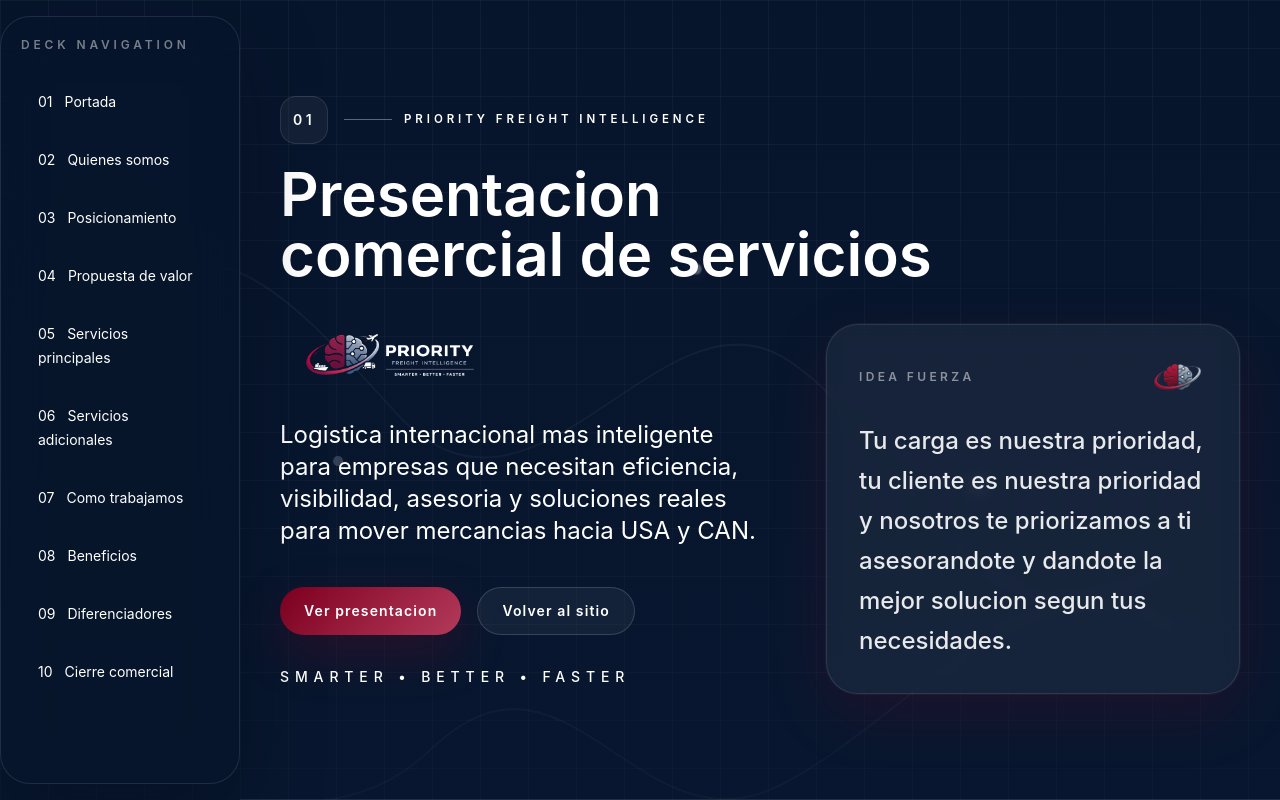
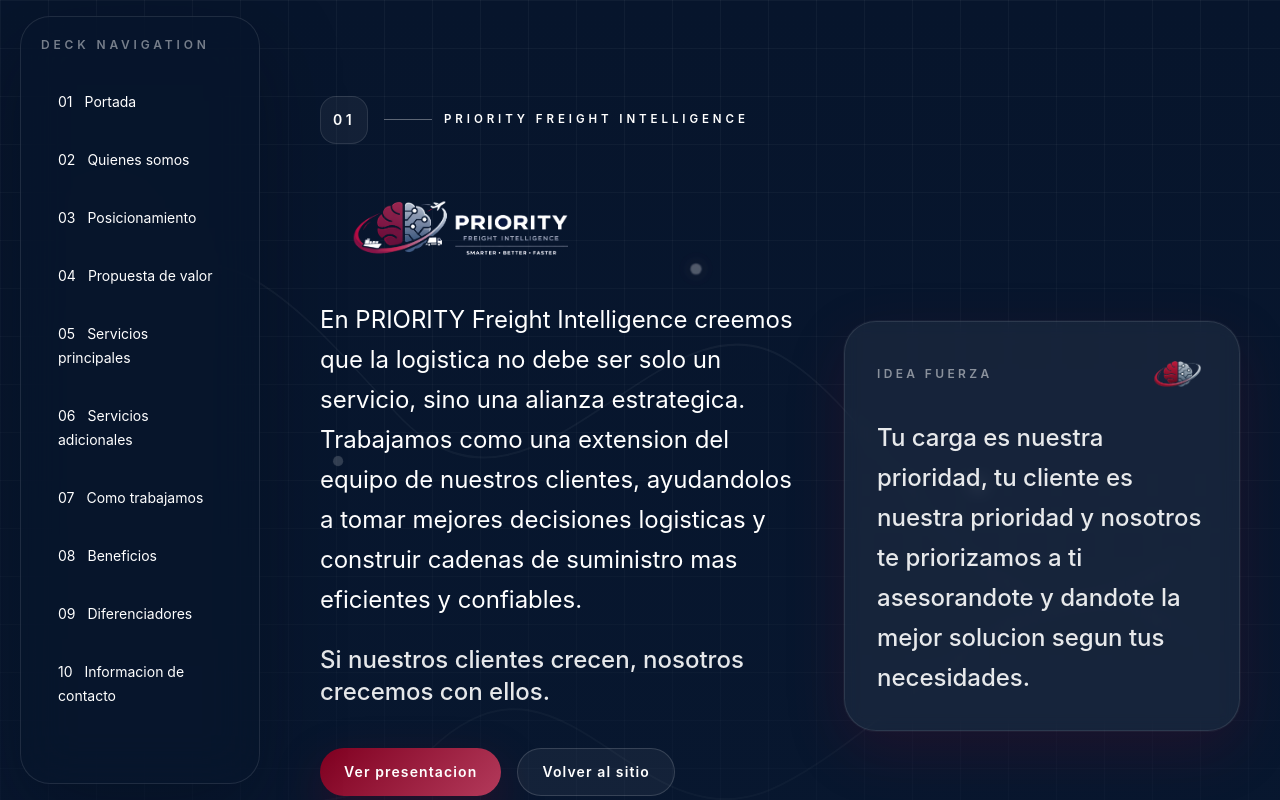
Before and after one commit to priorityfreight/priority-website, a Next.js app: page /presentacion in a window 1280 px wide. Shown: the top 800 px of the page. Built offline with nearby package versions, Linux system fonts and the light colour scheme.

Commit message:
update homepage

```diff
--- a/app/presentacion/page.jsx
+++ b/app/presentacion/page.jsx
@@ -22,7 +22,7 @@ const slideItems = [
   { id: "metodologia", label: "Como trabajamos" },
   { id: "beneficios", label: "Beneficios" },
   { id: "diferenciadores", label: "Diferenciadores" },
-  { id: "cierre", label: "Cierre comercial" },
+  { id: "cierre", label: "Informacion de contacto" },
 ];
 
 const coreServices = [
@@ -96,20 +96,28 @@ export default function PresentacionPage() {
       <div className="relative z-10 flex">
         <SlideNav items={slideItems} />
 
-        <main className="flex-1">
+        <main className="flex-1 xl:pl-[280px]">
           <SlideShell
             id="portada"
             index={1}
             eyebrow="PRIORITY Freight Intelligence"
-            title="Presentacion comercial de servicios"
+            title=""
           >
             <div className="grid gap-10 lg:grid-cols-[minmax(0,1.1fr)_minmax(0,0.9fr)] lg:items-center">
               <div className="max-w-3xl">
-                <PriorityLogo className="mb-10" subtitle="Freight Intelligence" />
-                <p className="max-w-3xl text-balance text-xl leading-9 text-white/76 sm:text-2xl">
-                  Logistica internacional mas inteligente para empresas que
-                  necesitan eficiencia, visibilidad, asesoria y soluciones
-                  reales para mover mercancias hacia USA y CAN.
+                <PriorityLogo
+                  className="mb-12 origin-left scale-[1.18] sm:scale-[1.28]"
+                  subtitle="Freight Intelligence"
+                />
+                <p className="max-w-4xl text-balance text-xl leading-9 text-white/76 sm:text-2xl sm:leading-10">
+                  En PRIORITY Freight Intelligence creemos que la logistica no
+                  debe ser solo un servicio, sino una alianza estrategica.
+                  Trabajamos como una extension del equipo de nuestros
+                  clientes, ayudandolos a tomar mejores decisiones logisticas y
+                  construir cadenas de suministro mas eficientes y confiables.
+                </p>
+                <p className="mt-6 max-w-3xl text-xl font-medium leading-9 text-white/90 sm:text-2xl">
+                  Si nuestros clientes crecen, nosotros crecemos con ellos.
                 </p>
                 <div className="mt-10 flex flex-wrap gap-4">
                   <Button href="#quienes-somos">Ver presentacion</Button>
@@ -416,8 +424,8 @@ export default function PresentacionPage() {
           <SlideShell
             id="cierre"
             index={10}
-            eyebrow="Cierre comercial"
-            title="Move Freight Smarter"
+            eyebrow="Informacion de contacto"
+            title="Informacion de contacto"
             className="border-b-0"
           >
             <div className="surface-dark overflow-hidden p-8 sm:p-10 lg:p-12">
--- a/components/presentation/slide-nav.jsx
+++ b/components/presentation/slide-nav.jsx
@@ -2,11 +2,11 @@ import Link from "next/link";
 
 export function SlideNav({ items }) {
   return (
-    <aside className="sticky top-4 z-30 hidden h-[calc(100vh-2rem)] w-[240px] shrink-0 rounded-[30px] border border-white/10 bg-[rgba(7,21,44,0.72)] p-5 shadow-[0_30px_80px_rgba(2,8,20,0.34)] backdrop-blur-xl xl:block">
+    <aside className="fixed left-5 top-4 bottom-4 z-30 hidden w-[240px] shrink-0 rounded-[30px] border border-white/10 bg-[rgba(7,21,44,0.72)] p-5 shadow-[0_30px_80px_rgba(2,8,20,0.34)] backdrop-blur-xl xl:block">
       <p className="text-xs font-semibold uppercase tracking-[0.32em] text-white/45">
         Deck Navigation
       </p>
-      <div className="mt-6 flex flex-col gap-2">
+      <div className="mt-6 flex max-h-[calc(100vh-7rem)] flex-col gap-2 overflow-y-auto pr-1">
         {items.map((item, index) => (
           <Link
             key={item.id}
--- a/components/presentation/slide-shell.jsx
+++ b/components/presentation/slide-shell.jsx
@@ -20,9 +20,11 @@ export function SlideShell({
               </span>
               <span className="section-label text-white/58">{eyebrow}</span>
             </div>
-            <h2 className="text-balance max-w-5xl text-4xl font-semibold leading-tight text-white sm:text-5xl lg:text-6xl">
-              {title}
-            </h2>
+            {title ? (
+              <h2 className="text-balance max-w-5xl text-4xl font-semibold leading-tight text-white sm:text-5xl lg:text-6xl">
+                {title}
+              </h2>
+            ) : null}
           </div>
         </div>
 
```
